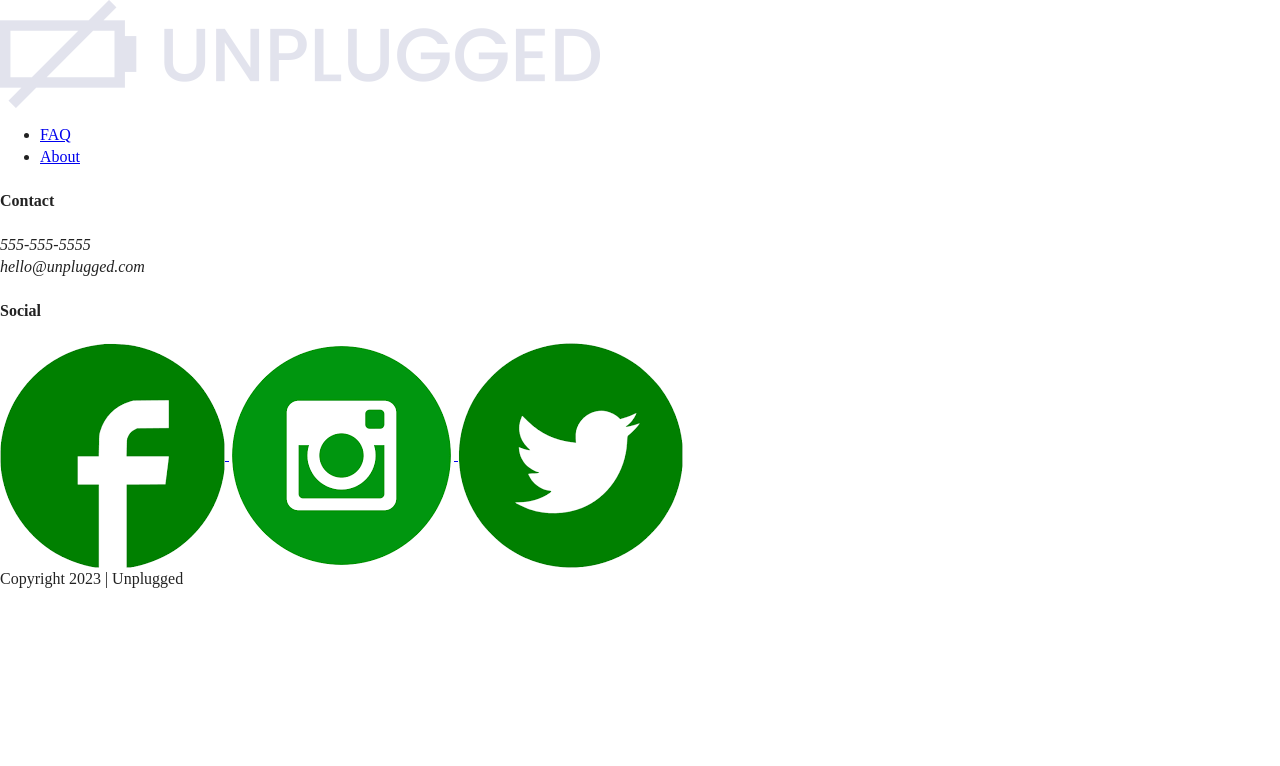
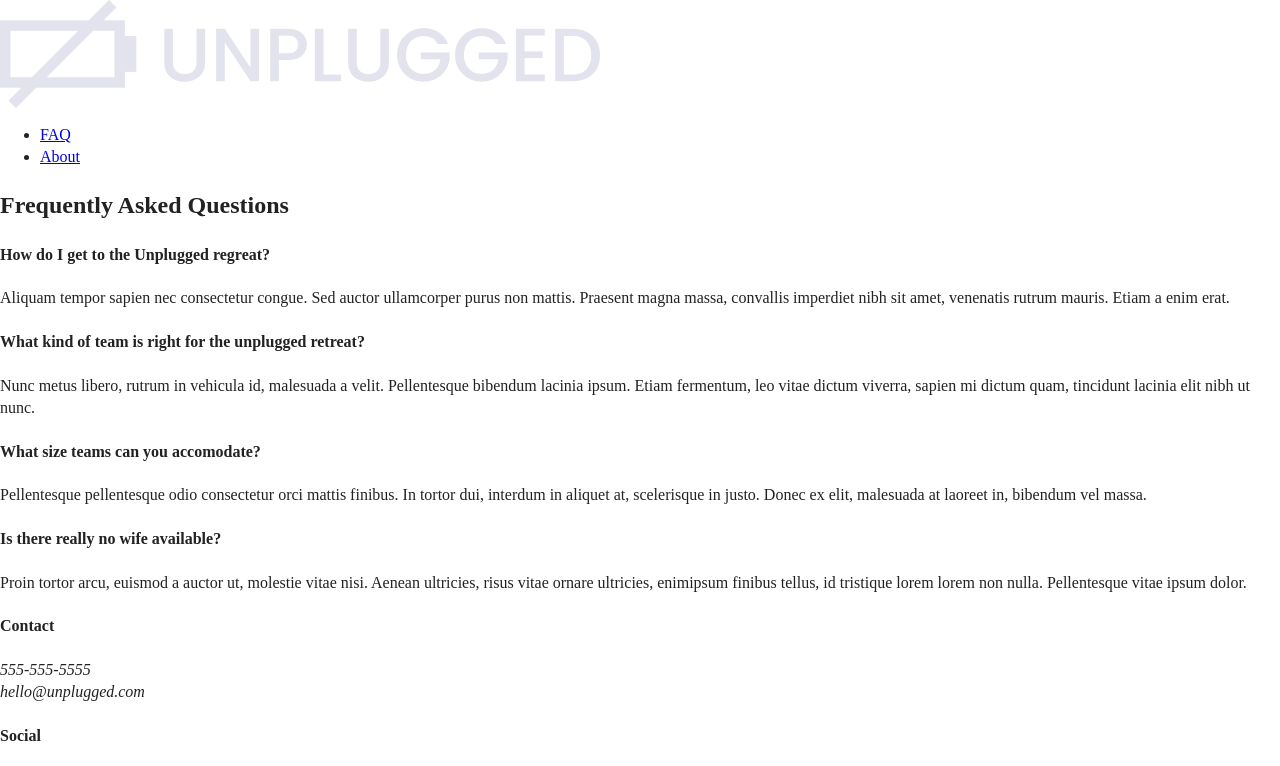
Before and after one commit to WendellDaughtery/unplugged-retreat-starter, a website: page faq/index.html in a window 1280 px wide. Shown: the top 766 px of the page. Drawn offline with Linux system fonts and the light colour scheme.

Commit message:
Finished faq page html

```diff
--- a/faq/index.html
+++ b/faq/index.html
@@ -50,11 +50,42 @@
   </header>
 
   <!--main-->
-  <main>
+  <main class="faq">
 
-    <section>
-    </section>
-    <aside></aside>
+    <div class="content-wrapper"><!--beginning of the main content-wrapper-->
+
+      <h2>Frequently Asked Questions</h2>
+
+      <!--FAQ questions-->
+      <div class="faq-content">
+        <h4>How do I get to the Unplugged regreat?</h4>
+        <p>
+          Aliquam tempor sapien nec consectetur congue. Sed auctor ullamcorper purus non mattis. Praesent magna massa,
+          convallis imperdiet nibh sit amet, venenatis rutrum mauris. Etiam a enim erat.
+        </p>
+      </div>
+
+      <div class="faq-content">
+        <h4>What kind of team is right for the unplugged retreat?</h4>
+        <p>
+          Nunc metus libero, rutrum in vehicula id, malesuada a velit. Pellentesque bibendum lacinia ipsum. Etiam
+          fermentum, leo vitae dictum viverra, sapien mi dictum quam, tincidunt lacinia elit nibh ut nunc.
+        </p>
+      </div>
+
+      <div class="faq-content">
+        <h4>What size teams can you accomodate?</h4>
+        <p>Pellentesque pellentesque odio consectetur orci mattis finibus. In tortor dui, interdum in aliquet at,
+          scelerisque in justo. Donec ex elit, malesuada at laoreet in, bibendum vel massa.</p>
+      </div>
+
+      <div class="faq-content">
+        <h4>Is there really no wife available?</h4>
+        <p>Proin tortor arcu, euismod a auctor ut, molestie vitae nisi. Aenean ultricies, risus vitae ornare ultricies,
+          enimipsum finibus tellus, id tristique lorem lorem non nulla. Pellentesque vitae ipsum dolor. </p>
+      </div>
+
+    </div><!--end of the main content-wrapper-->
 
   </main>
 
@@ -103,10 +134,10 @@
 
     </div> <!--end of the footer content-wrapper-->
 
-      <!--copyright-->
-      <div class="copyright">
-        Copyright 2023 | Unplugged
-      </div>
+    <!--copyright-->
+    <div class="copyright">
+      Copyright 2023 | Unplugged
+    </div>
 
   </footer>
 
```
